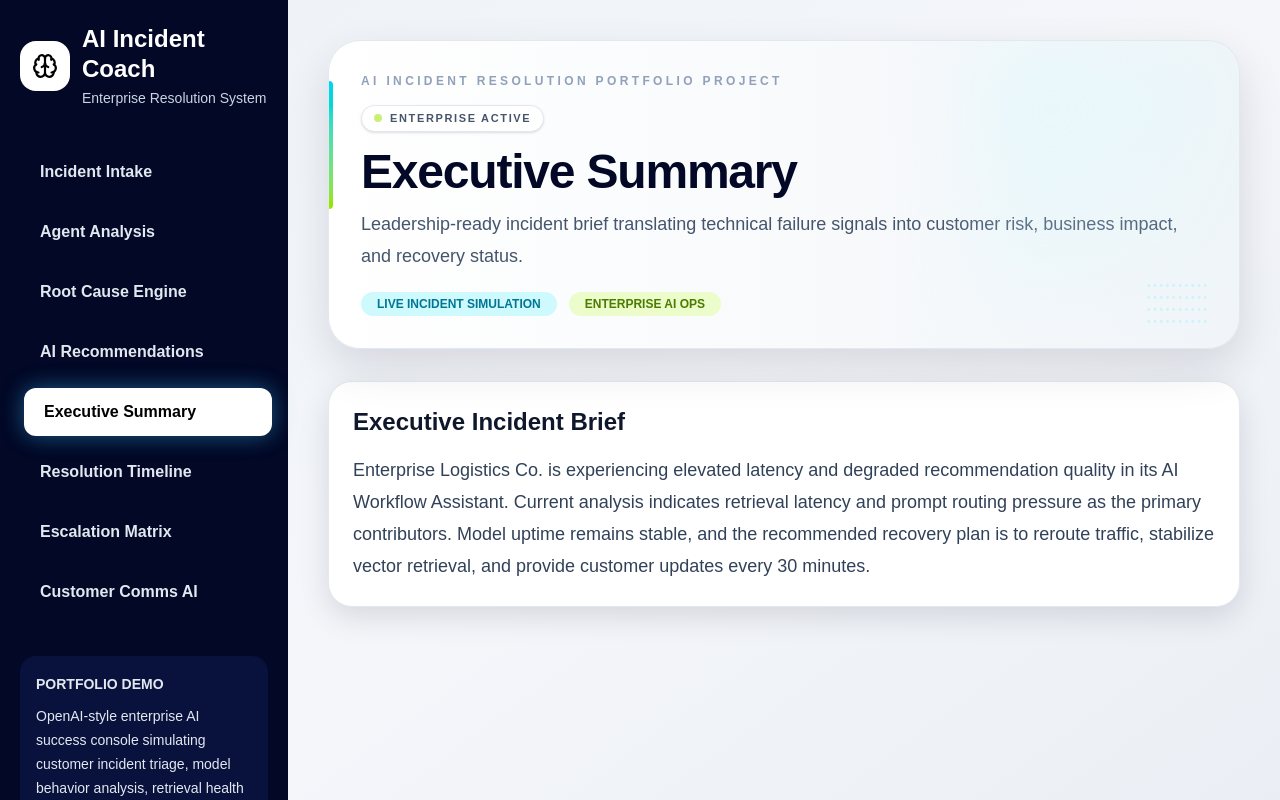
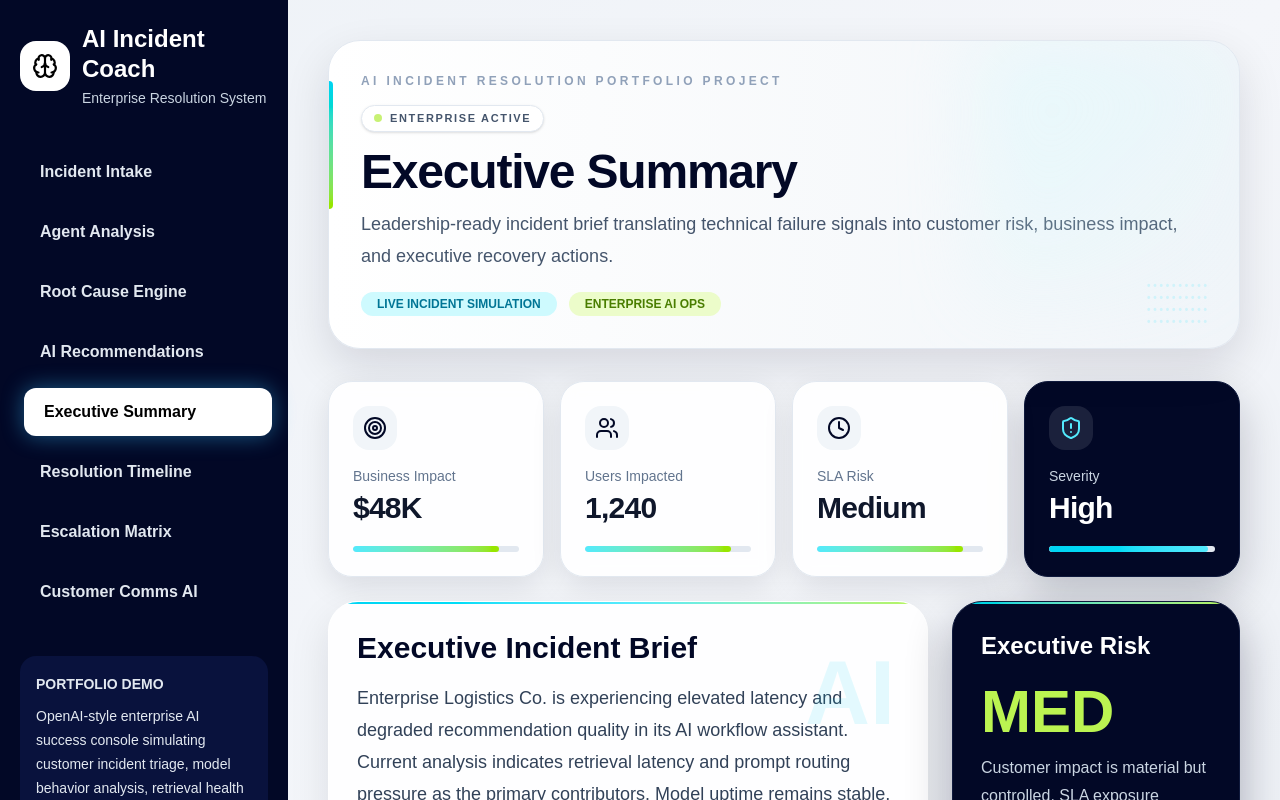
Before and after one commit to jtorres507-rgb/cf-ai-incident-coach-v2, a React (Vite) app: page / in a window 1280 px wide. Both pictures are taken after a click on the button "Executive Summary". Shown: the top 800 px of the page. Built offline with nearby package versions, Linux system fonts and the light colour scheme.

Commit message:
V13.5 update

```diff
--- a/src/App.jsx
+++ b/src/App.jsx
@@ -554,16 +554,83 @@ function ExecutiveSummary() {
     <>
       <PageHeader
         title="Executive Summary"
-        subtitle="Leadership-ready incident brief translating technical failure signals into customer risk, business impact, and recovery status."
+        subtitle="Leadership-ready incident brief translating technical failure signals into customer risk, business impact, and executive recovery actions."
       />
 
-      <div className="bg-white rounded-3xl p-6 shadow-[0_10px_30px_rgba(2,8,32,0.12)] border border-slate-200">
-        <h3 className="font-bold text-2xl mb-4">Executive Incident Brief</h3>
-        <p className="text-slate-700 leading-8 text-lg">
-          Enterprise Logistics Co. is experiencing elevated latency and degraded recommendation quality in its AI Workflow Assistant.
-          Current analysis indicates retrieval latency and prompt routing pressure as the primary contributors. Model uptime remains stable,
-          and the recommended recovery plan is to reroute traffic, stabilize vector retrieval, and provide customer updates every 30 minutes.
-        </p>
+      <div className="grid grid-cols-4 gap-4 mb-6">
+        <CommandCard icon={<Target />} title="Business Impact" value="$48K" />
+        <CommandCard icon={<Users />} title="Users Impacted" value="1,240" />
+        <CommandCard icon={<Clock />} title="SLA Risk" value="Medium" />
+        <CommandCard icon={<ShieldAlert />} title="Severity" value="High" dark />
+      </div>
+
+      <div className="grid grid-cols-3 gap-6 mb-6">
+        <div className="col-span-2 relative overflow-hidden bg-white/90 rounded-[30px] p-7 shadow-[0_16px_40px_rgba(2,8,32,0.10)] border border-white">
+          <div className="absolute top-0 left-0 w-full h-[2px] bg-gradient-to-r from-cyan-400 via-cyan-300 to-lime-300"></div>
+          <div className="absolute right-8 top-6 opacity-10 text-cyan-400 text-[90px] font-black">AI</div>
+
+          <h3 className="font-black text-3xl mb-4 text-[#020826]">
+            Executive Incident Brief
+          </h3>
+
+          <p className="text-slate-700 leading-8 text-lg max-w-5xl">
+            Enterprise Logistics Co. is experiencing elevated latency and degraded recommendation quality in its AI workflow assistant.
+            Current analysis indicates retrieval latency and prompt routing pressure as the primary contributors. Model uptime remains stable,
+            and the recommended recovery plan is to reroute prompt traffic, stabilize vector retrieval, and provide customer updates every 30 minutes.
+          </p>
+        </div>
+
+        <div className="bg-[#020826] text-white rounded-[30px] p-7 shadow-[0_18px_45px_rgba(2,8,32,0.30)] border border-[#101a3d] relative overflow-hidden">
+          <div className="absolute top-0 left-0 w-full h-[2px] bg-gradient-to-r from-cyan-400 to-lime-300"></div>
+
+          <h3 className="font-black text-2xl mb-5">Executive Risk</h3>
+          <div className="text-6xl font-black text-lime-300 mb-3">MED</div>
+          <p className="text-slate-300 leading-7">
+            Customer impact is material but controlled. SLA exposure remains manageable if remediation completes within the next response window.
+          </p>
+        </div>
+      </div>
+
+      <div className="grid grid-cols-2 gap-6">
+        <div className="bg-[#07111f] text-white rounded-[30px] p-7 shadow-[0_18px_45px_rgba(2,8,32,0.25)] border border-slate-800">
+          <h3 className="font-black text-2xl mb-5">Recommended Executive Actions</h3>
+
+          <div className="space-y-4 text-slate-300 leading-7">
+            <div className="border-l-2 border-cyan-400 pl-4">
+              Notify customer stakeholders that remediation is underway.
+            </div>
+            <div className="border-l-2 border-cyan-400 pl-4">
+              Route AI workflow traffic to lower-latency retrieval region.
+            </div>
+            <div className="border-l-2 border-cyan-400 pl-4">
+              Maintain 30-minute communication cadence until SLA risk normalizes.
+            </div>
+            <div className="border-l-2 border-lime-300 pl-4 text-lime-300 font-bold">
+              Escalate only if retrieval latency remains elevated after failover.
+            </div>
+          </div>
+        </div>
+
+        <div className="bg-white/90 rounded-[30px] p-7 shadow-[0_16px_40px_rgba(2,8,32,0.10)] border border-white">
+          <h3 className="font-black text-2xl mb-5 text-[#020826]">
+            AI Generated Customer Memo
+          </h3>
+
+          <div className="bg-slate-50 rounded-2xl p-5 border border-slate-100 text-slate-700 leading-8">
+            “Our engineering teams have identified elevated latency in AI workflow recommendation services.
+            Active remediation is underway, and current SLA risk is classified as moderate.
+            The next customer update is scheduled within 30 minutes.”
+          </div>
+
+          <div className="mt-5 flex gap-3">
+            <span className="px-4 py-1 rounded-full bg-cyan-100 text-cyan-700 text-xs font-bold">
+              CUSTOMER READY
+            </span>
+            <span className="px-4 py-1 rounded-full bg-lime-100 text-lime-700 text-xs font-bold">
+              EXEC APPROVED
+            </span>
+          </div>
+        </div>
       </div>
     </>
   );
```
